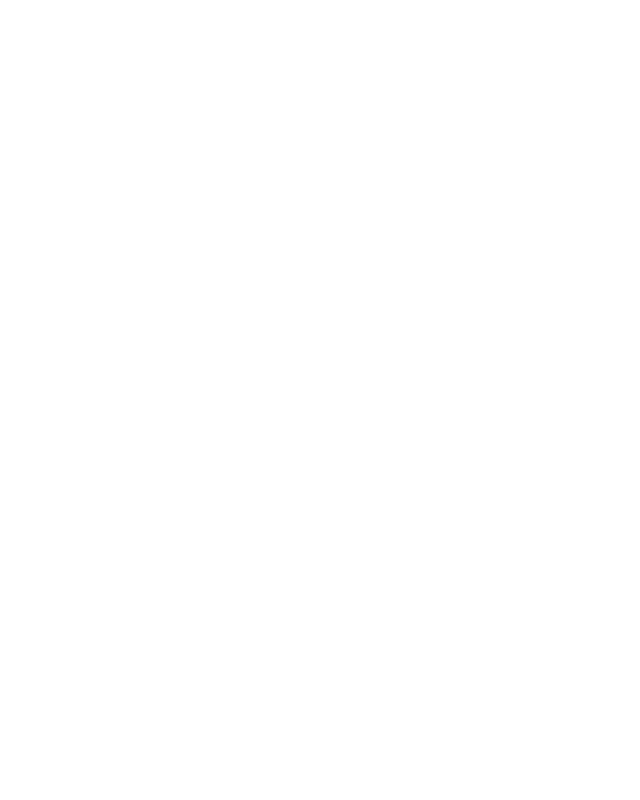
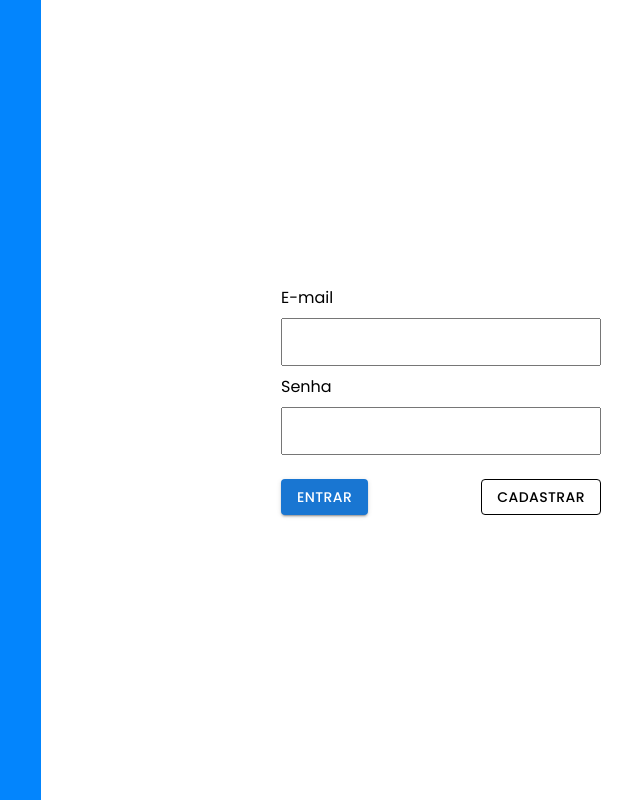
Before and after one commit to Seiixas/hubthon, a React (Vite) app: page /login in a window 1280 px wide. Before the commit this address had no page. Shown: the whole page, without its empty margins (439-1079 px from the left). Built offline with nearby package versions, Linux system fonts and the light colour scheme.

Commit message:
tela de login

```diff
--- a/package.json
+++ b/package.json
@@ -24,6 +24,7 @@
     "react-confetti": "^6.1.0",
     "react-dom": "^18.2.0",
     "react-google-button": "^0.7.2",
+    "react-pro-sidebar": "^1.1.0-alpha.1",
     "react-router-dom": "^6.15.0",
     "react-use": "^17.4.0",
     "styled-components": "^6.0.7"
--- a/src/components/Stepper.tsx
+++ b/src/components/Stepper.tsx
@@ -1,3 +1,4 @@
+import { WhatsApp } from "@mui/icons-material";
 import { Step, StepButton, Stepper } from "@mui/material";
 import { useState } from "react";
 
@@ -6,10 +7,15 @@
 }
 
 export const MyStep = ({ step }: TMyStep) => {
-  const steps = ['Criar empresa', 'Entrar com a conta do Google', 'Vincular locais'];
-  const [completed, setCompleted] = useState<{[k: number]: boolean}>({});
+  const steps = [
+    "Criar empresa",
+    "Entrar com a conta do Google",
+    "Vincular locais",
+  ];
+  const [completed, setCompleted] = useState<{ [k: number]: boolean }>({});
 
   return (
+    <>
       <Stepper nonLinear activeStep={step}>
         {steps.map((label, index) => (
           <Step key={label} completed={completed[index]}>
@@ -19,5 +25,6 @@
           </Step>
         ))}
       </Stepper>
+    </>
   );
-}
+};
--- /dev/null
+++ b/src/components/whatsapp.tsx
@@ -0,0 +1,17 @@
+import whatsapp from "../assets/images/whatsapp.png";
+
+export const Whatsapp = () => {
+  return (
+    <div
+      style={{
+        position: "absolute",
+        bottom: "2rem",
+        right: "2rem",
+        width: "5rem",
+        height: "5rem",
+      }}
+    >
+      <img src={whatsapp} />
+    </div>
+  );
+};
--- a/src/pages/create-company/create-company.tsx
+++ b/src/pages/create-company/create-company.tsx
@@ -1,4 +1,3 @@
-import GoogleButton from "react-google-button";
 import { StyledCreateCompanyWrapper } from "./create-company.styles";
 import { useNavigate } from "react-router-dom";
 import { Box, Button, TextField } from "@mui/material";
@@ -14,7 +13,7 @@
   return (
     <StyledCreateCompanyWrapper>
       <MyStep step={0} />
-      <h1>Olá!</h1>
+      <h1>Olá! 👋</h1>
       <p>Antes de tudo, nos diga o nome da sua empresa!</p>
       <Box sx={{ display: "flex", flexDirection: "column", gap: ".5rem" }}>
         <TextField
@@ -26,7 +25,11 @@
           onChange={(e) => setCompany(e.target.value)}
         />
       </Box>
-      <Button variant="outlined" onClick={() => navigate("/link-google")} disabled={isEmpty(company)}>
+      <Button
+        variant="outlined"
+        onClick={() => navigate("/link-google")}
+        disabled={isEmpty(company)}
+      >
         Próximo
       </Button>
     </StyledCreateCompanyWrapper>
--- /dev/null
+++ b/src/pages/login/Login.styles.ts
@@ -0,0 +1,38 @@
+import { styled } from "styled-components";
+
+export const StyledLoginFormWrapper = styled.section`
+  display: flex;
+  justify-content: center;
+  form {
+    width: 100%;
+    margin: 15rem;
+    display: flex;
+    flex-direction: column;
+    justify-content: center;
+    gap: 0.5rem;
+
+    font-size: 1rem;
+
+    input {
+      font-size: 1rem;
+      width: 100%;
+      height: 3rem;
+    }
+  }
+
+  order: 2;
+`;
+
+export const StyledAsideWrapper = styled.section`
+  order: 1;
+  width: 100%;
+  height: 100%;
+  background: ${(props) => props.theme.colors.primary};
+`;
+
+export const StyledLoginWrapper = styled.main`
+  display: grid;
+  grid-template-columns: 0.75fr 1.25fr;
+  width: 100%;
+  height: 100%;
+`;
--- /dev/null
+++ b/src/pages/login/Login.tsx
@@ -0,0 +1,107 @@
+import { useState } from "react";
+import {
+  StyledLoginFormWrapper,
+  StyledAsideWrapper,
+  StyledLoginWrapper,
+} from "./Login.styles";
+import { Box, Button } from "@mui/material";
+import { useNavigate } from "react-router-dom";
+
+export function Login() {
+  const usersMocked = [
+    {
+      id: "c876a6e4-eea7-46a4-ba90-e753aca60735",
+      name: "John Doe",
+      email: "john@doe.com",
+      password: "123123123",
+    },
+  ];
+
+  const navigate = useNavigate();
+
+  const [type, setType] = useState("login");
+
+  const [email, setEmail] = useState("");
+  const [password, setPassword] = useState("");
+  const [name, setName] = useState("");
+
+  function handleLogin() {
+    if (type === "login") {
+      const user = usersMocked.find(
+        (user) => user.email === email && user.password === password
+      );
+
+      if (!user) {
+        alert("E-mail ou senha incorreto(s).");
+      }
+
+      navigate("/");
+
+      return;
+    }
+
+    usersMocked.push({
+      id: "c876a6e4-eea7-46a4-ba90-e753aca60710",
+      name,
+      email,
+      password,
+    });
+
+    alert("Usuário criado com sucesso!");
+  }
+
+  return (
+    <StyledLoginWrapper>
+      <StyledLoginFormWrapper>
+        <form onSubmit={handleLogin}>
+          {type === "create" && (
+            <>
+              <label htmlFor="name">Nome</label>
+              <input
+                type="name"
+                value={name}
+                onChange={(e) => setName(e.target.value)}
+                id="name"
+              />
+            </>
+          )}
+          <label htmlFor="email">E-mail</label>
+          <input
+            type="text"
+            value={email}
+            onChange={(e) => setEmail(e.target.value)}
+            id="email"
+          />
+          <label htmlFor="password">Senha</label>
+          <input
+            type="password"
+            value={password}
+            onChange={(e) => setPassword(e.target.value)}
+            id="password"
+          />
+          <Box
+            sx={{
+              display: "flex",
+              justifyContent: "space-between",
+              marginTop: "1rem",
+            }}
+          >
+            <Button variant="contained">
+              {type !== "create" ? "Entrar" : "Cadastrar"}
+            </Button>
+            {type !== "create" && (
+              <Button
+                variant="outlined"
+                color="inherit"
+                onClick={() => setType("create")}
+              >
+                Cadastrar
+              </Button>
+            )}
+          </Box>
+        </form>
+      </StyledLoginFormWrapper>
+      <StyledAsideWrapper></StyledAsideWrapper>
+    </StyledLoginWrapper>
+  );
+}
--- /dev/null
+++ b/src/pages/my-locations/my-locations.tsx
@@ -0,0 +1,27 @@
+import { Sidebar, Menu, MenuItem } from "react-pro-sidebar";
+import { Link } from "react-router-dom";
+export function MyLocations() {
+  return (
+    <Sidebar>
+      <Menu
+        menuItemStyles={{
+          button: {
+            // the active class will be added automatically by react router
+            // so we can use it to style the active menu item
+            [`&.active`]: {
+              backgroundColor: "#13395e",
+              color: "#b6c8d9",
+            },
+          },
+        }}
+      >
+        <MenuItem component={<Link to="/documentation" />}>
+          {" "}
+          Documentation
+        </MenuItem>
+        <MenuItem component={<Link to="/calendar" />}> Calendar</MenuItem>
+        <MenuItem component={<Link to="/e-commerce" />}> E-commerce</MenuItem>
+      </Menu>
+    </Sidebar>
+  );
+}
--- a/src/pages/welcome/welcome.tsx
+++ b/src/pages/welcome/welcome.tsx
@@ -2,6 +2,7 @@
 import { StyledWelcomeWrapper } from "./welcome.styles";
 import { Link, useNavigate } from "react-router-dom";
 import { MyStep } from "../../components/Stepper";
+import { Whatsapp } from "../../components/whatsapp";
 
 export function Welcome() {
   const navigate = useNavigate();
@@ -19,9 +20,10 @@
           navigate("/platform-link");
         }}
       />
-      <Link to="*" style={{ fontSize: '1rem' }}>
+      <Link to="*" style={{ fontSize: "1rem" }}>
         Não possuo conta do Google
       </Link>
+      <Whatsapp />
     </StyledWelcomeWrapper>
   );
 }
--- a/src/routes/index.tsx
+++ b/src/routes/index.tsx
@@ -3,15 +3,19 @@
 import { PlatformLink } from "../pages/platform-link/platform-link";
 import { CreateCompany } from "../pages/create-company/create-company";
 import { Finish } from "../pages/finish/finish";
+import { MyLocations } from "../pages/my-locations/my-locations";
+import { Login } from "../pages/login/Login";
 
 export function Paths() {
   return (
     <BrowserRouter>
       <Routes>
+        <Route path="/login" element={<Login />} />
         <Route path="/" element={<CreateCompany />} />
         <Route path="/link-google" element={<Welcome />} />
         <Route path="/platform-link" element={<PlatformLink />} />
         <Route path="/finish" element={<Finish />} />
+        <Route path="/my-locations" element={<MyLocations />} />
       </Routes>
     </BrowserRouter>
   );
--- a/src/server/database.json
+++ b/src/server/database.json
@@ -1,56 +1,10 @@
 {
-  "produtos": [
+  "users": [
     {
-      "id": 1,
-      "nome": "Hambúrguer",
-      "descricao": "Pão, bife de hambúrguer 90g, salada e batata.",
-      "preco": 8.5,
-      "categoria_id": 1
-    },
-    {
-      "id": 2,
-      "nome": "X-Búrguer",
-      "descricao": "Pão, bife de hambúrguer 90g, 1 fatia de queijo, salada e batata.",
-      "preco": 10.5,
-      "categoria_id": 1
-    },
-    {
-      "id": 3,
-      "nome": "X-Bacon",
-      "descricao": "Pão, bife de hambúrguer 90g, 1 fatia de queijo, 2 fatia de bacon, salada e batata.",
-      "preco": 12.5,
-      "categoria_id": 1
-    },
-    {
-      "id": 4,
-      "nome": "X-Tudo",
-      "descricao": "Pão, 2 bifes de hambúrguer 90g, 2 fatias de queijo, 4 fatias de bacon, salada e batata.",
-      "preco": 14.5,
-      "categoria_id": 1
-    },
-    {
-      "id": 5,
-      "nome": "Coca cola 350ml",
-      "descricao": "",
-      "preco": 5.5,
-      "categoria_id": 2
-    },
-    {
-      "id": 6,
-      "nome": "Coca cola 600ml",
-      "descricao": "",
-      "preco": 7.5,
-      "categoria_id": 2
-    }
-  ],
-  "categorias": [
-    {
-      "id": 1,
-      "nome": "Hambúrgueres"
-    },
-    {
-      "id": 2,
-      "nome": "Refrigerantes"
+      "id": "c876a6e4-eea7-46a4-ba90-e753aca60735",
+      "name": "John Doe",
+      "email": "john@doe.com",
+      "password": "123123123"
     }
   ]
 }
```
Also changed, not shown: src/pages/finish/finish.tsx (+19 -18 lines), src/pages/platform-link/platform-link.tsx (+46 -23 lines), src/assets/images/whatsapp.png (added), 1 other file (tests, documents, lock files or other folders). Lines whose indentation alone changed are shown as unchanged.
